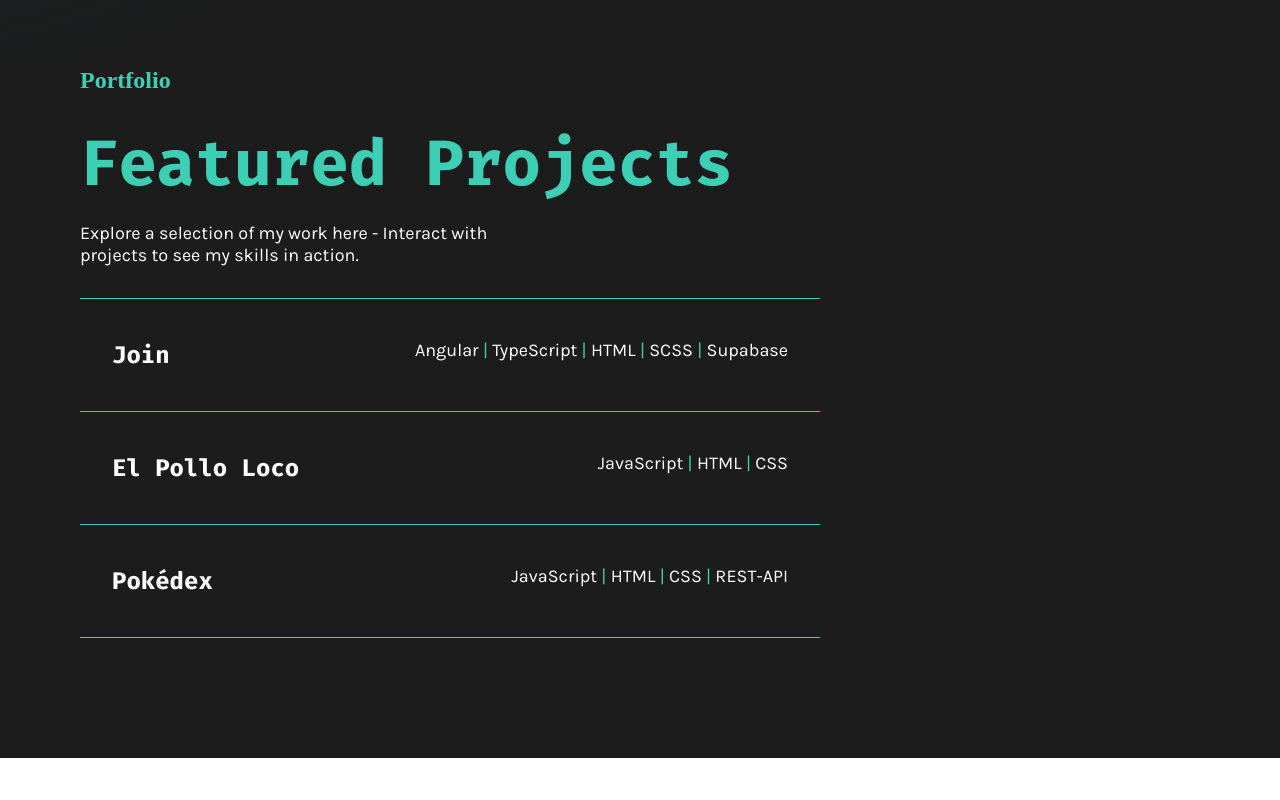
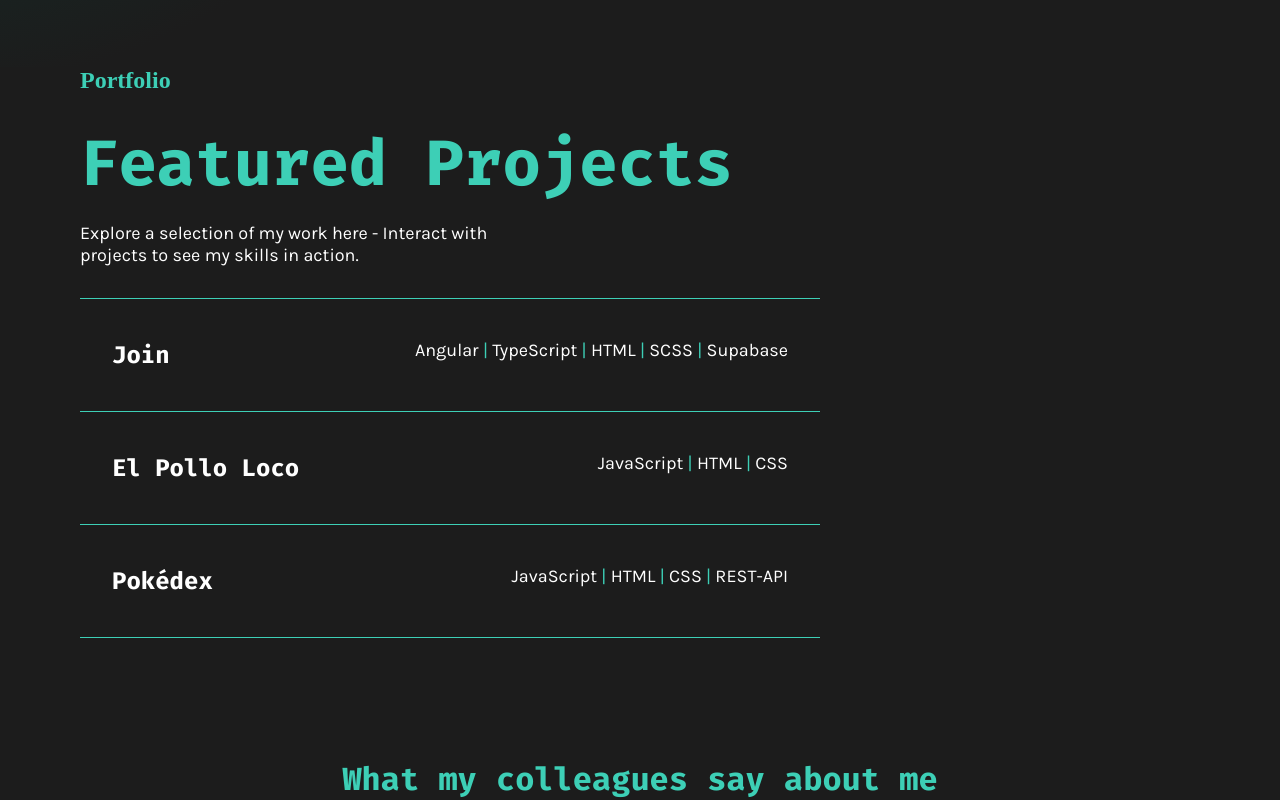
Before and after one commit to B-Blarr/Portfolio, an Angular app in the folder portfolio/: page / in a window 1280 px wide. Shown: the part 2545-3345 px from the top of the page. Before the commit the page ends 3303 px from the top, so only its background shows below. Built offline with nearby package versions, Linux system fonts and the light colour scheme; a web font is replaced by a local one.

Commit message:
Added reference and review components

```diff
--- /dev/null
+++ b/portfolio/src/app/layout/review/review.html
@@ -0,0 +1,6 @@
+<section class="content">
+
+<h3>What my colleagues say about me</h3>
+
+
+</section>
--- /dev/null
+++ b/portfolio/src/app/layout/review/review.scss
@@ -0,0 +1,15 @@
+@use '../../../styles/mixins' as m;
+
+content{
+@include m.content-limitation(row);
+justify-content: center;
+align-items: center;
+// height: 450px;
+}
+
+h3{
+  font-family: Fira Code;
+  font-size: 32px;
+  color: var(--primary-color);
+  text-align: center;
+}
--- /dev/null
+++ b/portfolio/src/app/shared/components/reference/reference.html
@@ -0,0 +1 @@
+<p>reference works!</p>
--- a/portfolio/src/app/wrapper/main-wrapper/main-wrapper.html
+++ b/portfolio/src/app/wrapper/main-wrapper/main-wrapper.html
@@ -2,4 +2,5 @@
 <app-aboutme></app-aboutme>
 <app-skills></app-skills>
 <app-projects></app-projects>
+<app-review></app-review>
 </section>
--- a/portfolio/src/app/wrapper/main-wrapper/main-wrapper.scss
+++ b/portfolio/src/app/wrapper/main-wrapper/main-wrapper.scss
@@ -9,7 +9,7 @@ section{
 background-color: #1c1c1c;
 }
 
-app-aboutme, app-skills, app-projects{
+app-aboutme, app-skills, app-projects, app-review{
     width: 100%;
   display: block;
 }
--- a/portfolio/src/app/wrapper/main-wrapper/main-wrapper.ts
+++ b/portfolio/src/app/wrapper/main-wrapper/main-wrapper.ts
@@ -2,10 +2,11 @@ import { Component } from '@angular/core';
 import { Aboutme } from "../../layout/aboutme/aboutme";
 import { Skills } from "../../layout/skills/skills";
 import { Projects } from "../../layout/projects/projects";
+import { Review } from "../../layout/review/review";
 
 @Component({
   selector: 'app-main-wrapper',
-  imports: [Aboutme, Skills, Projects],
+  imports: [Aboutme, Skills, Projects, Review],
   templateUrl: './main-wrapper.html',
   styleUrl: './main-wrapper.scss',
 })
--- a/portfolio/src/index.html
+++ b/portfolio/src/index.html
@@ -5,7 +5,7 @@
   <title>Portfolio Benjamin Blarr</title>
   <base href="/">
   <meta name="viewport" content="width=device-width, initial-scale=1">
-  <link rel="icon" type="image/x-icon" href="/icons/favicon002.png">
+  <link rel="icon" type="image/x-icon" href="/icons/favicon.png">
 </head>
 <body>
   <app-root></app-root>
```
Also changed, not shown: portfolio/src/app/layout/review/review.ts (added, +12 -0 lines), portfolio/src/app/shared/components/reference/reference.ts (added, +11 -0 lines), portfolio/public/icons/favicon.png, portfolio/public/icons/favicon002.png (deleted), portfolio/src/app/shared/components/reference/reference.scss (added).
